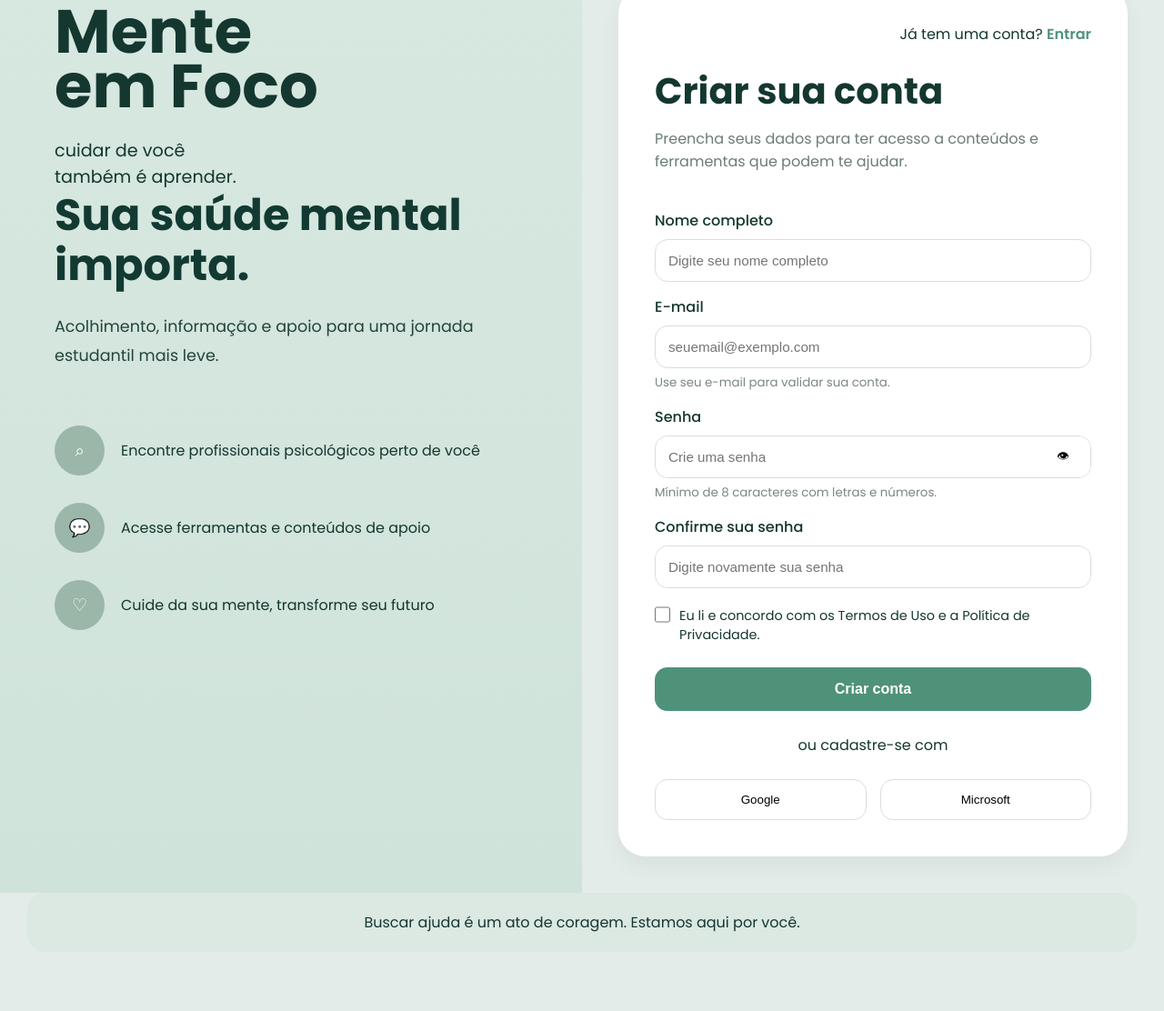
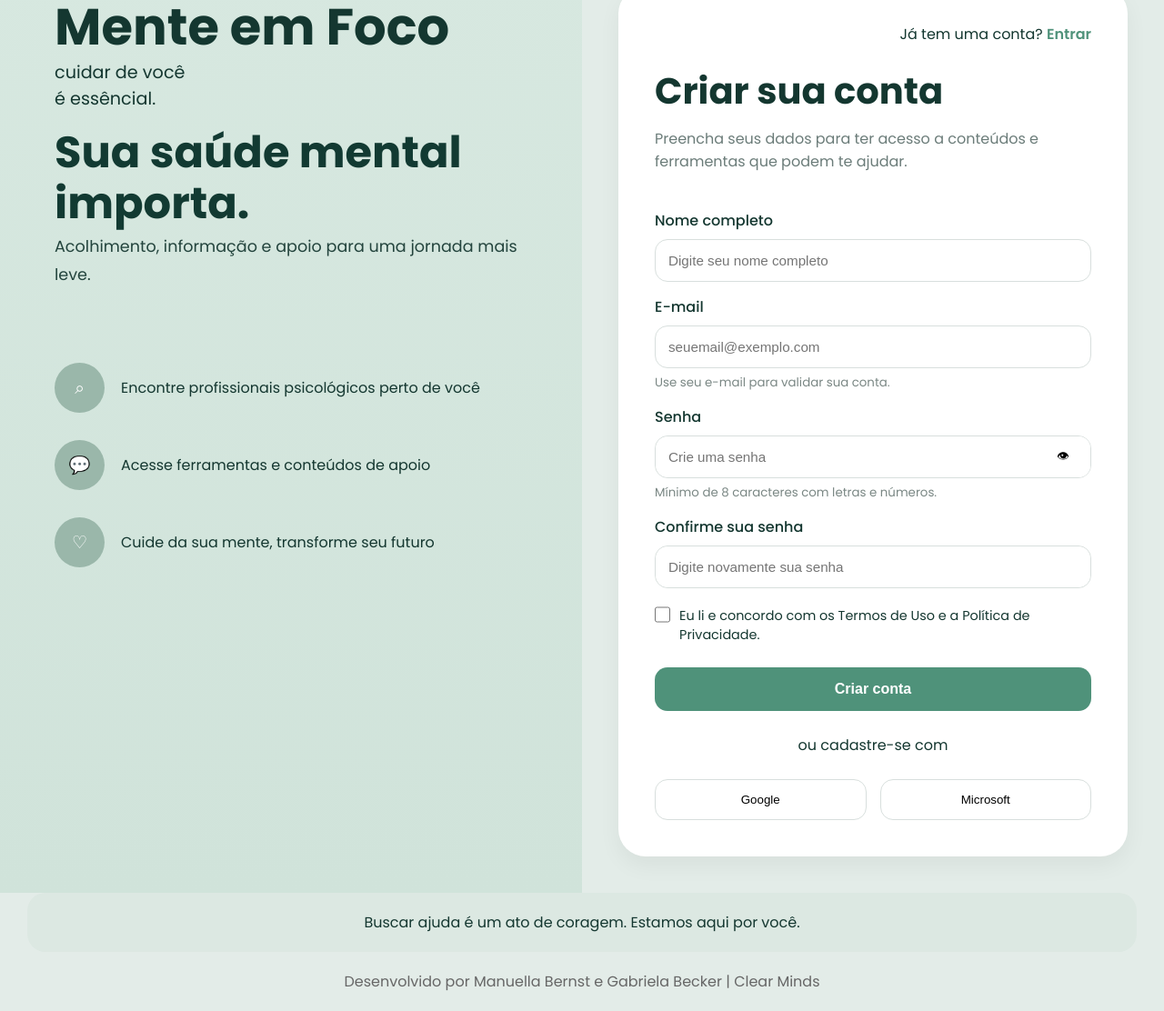
Before and after one commit to manub3rnst/Clear-Minds, a plain HTML site: page index.html in a window 1280 px wide. Shown: the part 55-1167 px from the top of the page at 91% size. Before the commit the page ends 1122 px from the top, so only its background shows below. Drawn offline with Linux system fonts and the light colour scheme.

Commit message:
refactor index.html and style.css for improved layout and styling; update text for clarity and consistency

```diff
--- a/index.html
+++ b/index.html
@@ -18,12 +18,12 @@
     <section class="left">
 
         <div class="logo">
-            <h2>Mente<br>em Foco</h2>
+            <h2>Mente em Foco</h2>
         </div>
 
         <p class="slogan">
             cuidar de você<br>
-            também é aprender.
+            é essêncial.
         </p>
 
         <h1>
@@ -31,7 +31,7 @@
         </h1>
 
         <p class="descricao">
-            Acolhimento, informação e apoio para uma jornada estudantil mais leve.
+            Acolhimento, informação e apoio para uma jornada mais leve.
         </p>
 
         <div class="beneficios">
@@ -174,10 +174,10 @@
 
 </footer>
 
-<!--<p class="creditos">
+<p class="creditos">
     Desenvolvido por Manuella Bernst e Gabriela Becker |
     Clear Minds
-</p>-->
+</p>
 
 <script src="script.js"></script>
 
--- a/style.css
+++ b/style.css
@@ -29,26 +29,30 @@ body{
 }
 
 .logo h2{
-    font-size:4.2rem;
+    font-size:3.5rem;
     line-height:.9;
     font-weight:700;
 }
 
 .slogan{
-    margin-top:25px;
+    margin-top:10px;
     font-size:1.2rem;
+    height:75px;
 }
 
 .left h1{
-    margin-top:55px;
-    font-size:3.2rem;
-    line-height:1.2;
+    font-size:3rem;
+    margin-top:20px;
+    line-height:3.0;
 }
 
 .descricao{
-    margin-top:25px;
-    font-size:1.15rem;
+    margin-top:-5px;
+    font-size:1.2rem;
     max-width:500px;
+    line-height:1.8;
+    position:relative;
+    top:-20px;
 }
 
 .beneficios{
@@ -248,6 +252,14 @@ footer{
     text-align:center;
     margin-bottom:20px;
     color:#666;
+}
+
+/*Parte de baixo - créditos*/
+.creditos{
+    text-align:center;
+    margin-bottom:20px;
+    color:#666;
+    font-size:.1.0rem;
 }
 
 /*CSS Login*/
```
